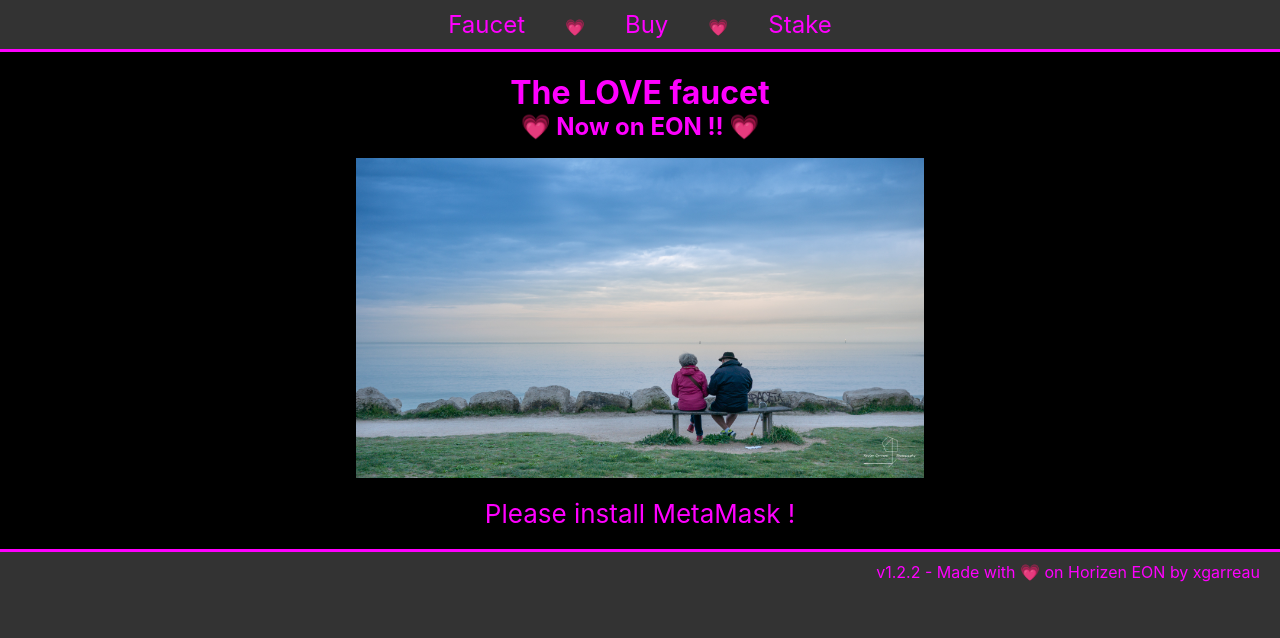
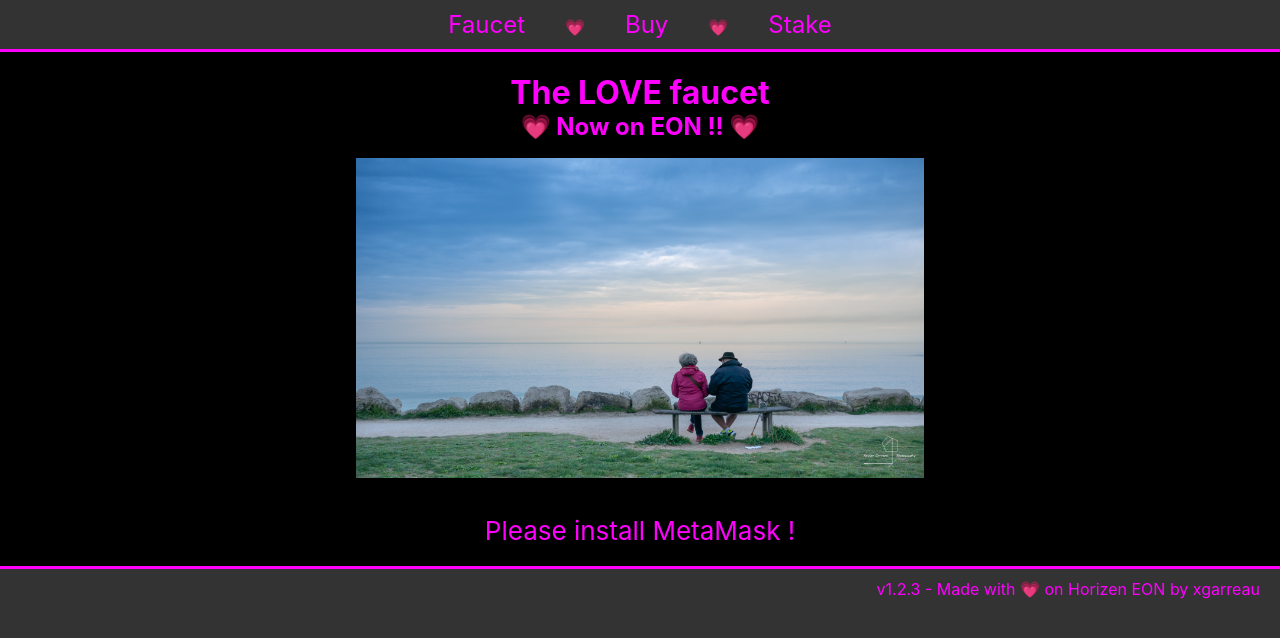
Before and after one commit to xgarreau/lovefaucet-dApp, a React (Create React App) app: page / in a window 1280 px wide. Shown: the top 638 px of the page. Built offline with nearby package versions, Linux system fonts and the light colour scheme.

Commit message:
changed logo margin

```diff
--- a/src/App.css
+++ b/src/App.css
@@ -63,6 +63,7 @@
 .App-logo {
   height: 40vmin;
   pointer-events: none;
+  margin-bottom: 0.67em;
 }
 
 .App-header {
--- a/src/App.js
+++ b/src/App.js
@@ -263,7 +263,7 @@
             <UserPane />
         </header>
     </div>
-    <footer>v1.2.2 - Made with 💗 on <a href="https://eon.horizen.io/docs/">Horizen EON</a> by <a href="https://twitter.com/xgarreau">xgarreau</a></footer>
+    <footer>v1.2.3 - Made with 💗 on <a href="https://eon.horizen.io/docs/">Horizen EON</a> by <a href="https://twitter.com/xgarreau">xgarreau</a></footer>
     </>
   );
 }
```
